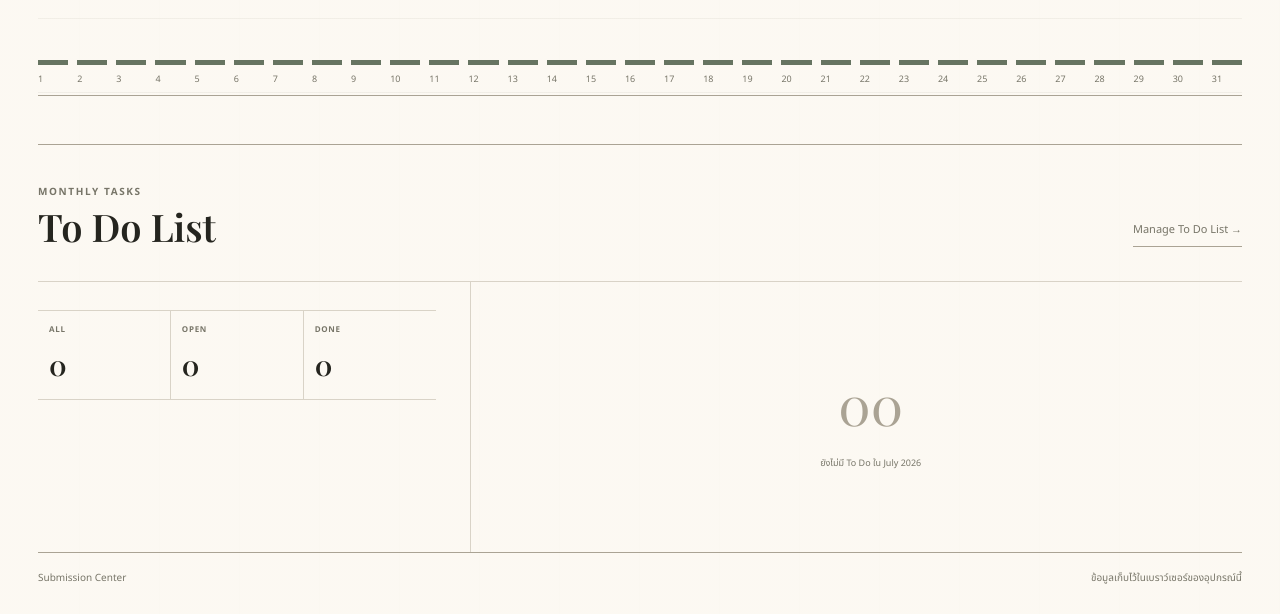
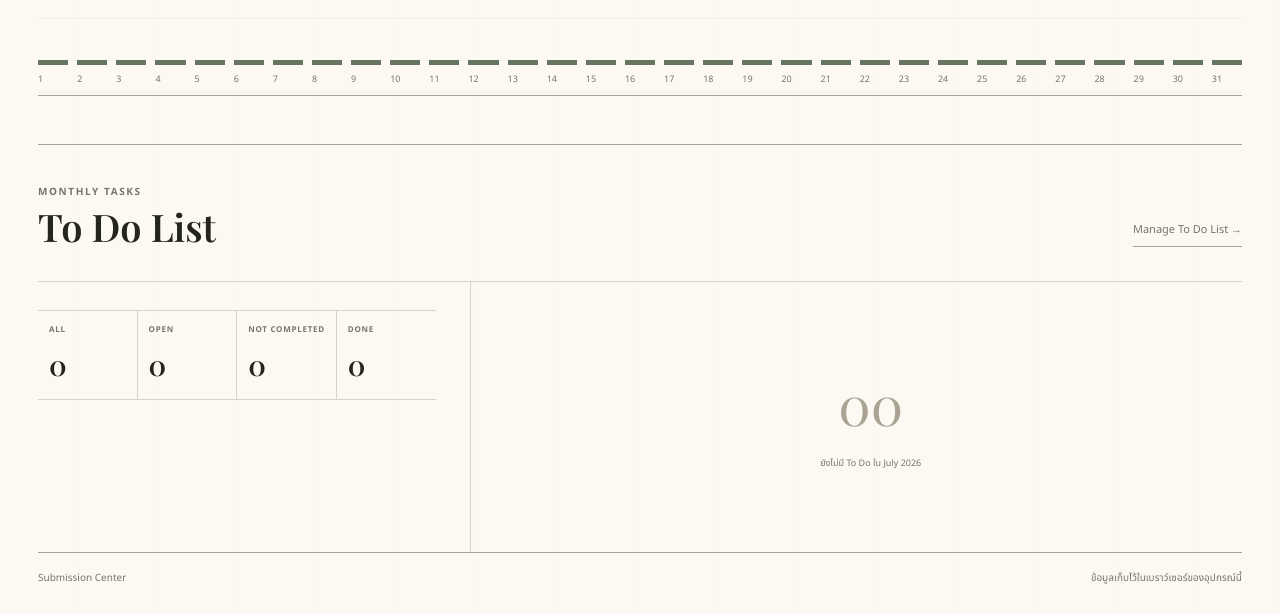
Before and after one commit to chimdev001x/submission-center-worklog, a Next.js app: page / in a window 1280 px wide. Shown: the part 838-1452 px from the top of the page. Built offline with nearby package versions, Linux system fonts and the light colour scheme; a web font is replaced by a local one.

Commit message:
Add unfinished task count to dashboard

```diff
--- a/app/components/DashboardView.tsx
+++ b/app/components/DashboardView.tsx
@@ -58,6 +58,7 @@ export function DashboardView({ model }: { model: any }) {
     <div className="dashboard-todo-counts" aria-label="To do summary">
     <span><small>All</small><strong>{todoCounts.total}</strong></span>
     <span><small>Open</small><strong>{todoCounts.open}</strong></span>
+    <span><small>Not completed</small><strong>{todoCounts.notCompleted}</strong></span>
     <span><small>Done</small><strong>{todoCounts.done}</strong></span>
     </div>
     </div>
--- a/app/globals.css
+++ b/app/globals.css
@@ -319,7 +319,7 @@ h2 { font-family: var(--font-display), serif; font-size: clamp(25px, 3vw, 38px);
 .dashboard-todos-heading { margin-bottom: 34px; }
 .dashboard-todos-body { display: grid; grid-template-columns: minmax(250px, .72fr) 1.28fr; border-top: 1px solid var(--line); }
 .dashboard-todos-summary { display: grid; align-content: start; gap: 24px; padding: 28px 34px 28px 0; border-right: 1px solid var(--line); }
-.dashboard-todo-counts { display: grid; grid-template-columns: repeat(3, 1fr); border-block: 1px solid var(--line); }
+.dashboard-todo-counts { display: grid; grid-template-columns: repeat(4, 1fr); border-block: 1px solid var(--line); }
 .dashboard-todo-counts > span { display: grid; gap: 8px; padding: 13px 11px; border-right: 1px solid var(--line); }
 .dashboard-todo-counts > span:last-child { border-right: 0; }
 .dashboard-todo-counts small { color: var(--muted); font-size: 8px; font-weight: 700; letter-spacing: .09em; text-transform: uppercase; }
--- a/app/page.tsx
+++ b/app/page.tsx
@@ -197,6 +197,7 @@ export default function Home() {
   const todoCounts = useMemo(() => ({
     total: monthlyTodos.length,
     open: monthlyTodos.filter((todo) => !todo.completed).length,
+    notCompleted: monthlyTodos.filter((todo) => !todo.completed).length,
     done: monthlyTodos.filter((todo) => todo.completed).length,
   }), [monthlyTodos]);
   const dashboardTodos = useMemo(() => [...monthlyTodos]
```
